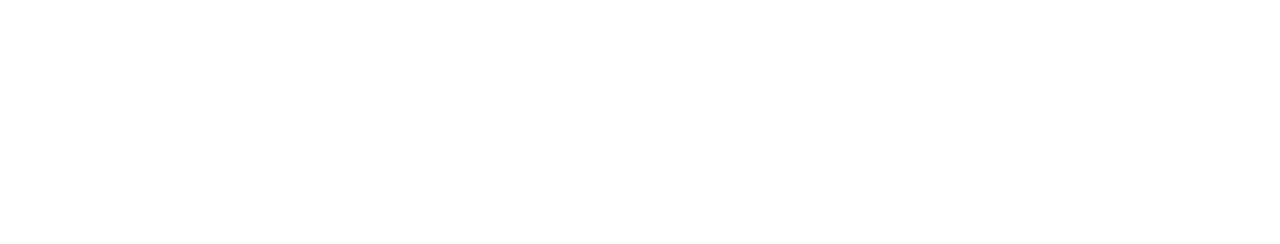
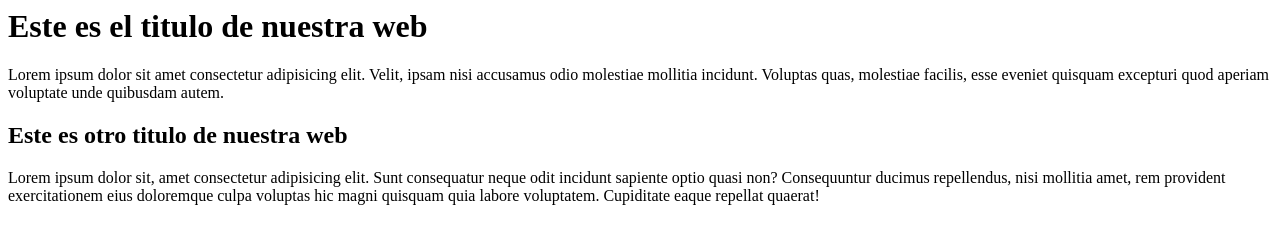
Before and after one commit to KhalaRKS/practicagit, a plain HTML site: page index.html in a window 1280 px wide. Drawn offline with Linux system fonts and the light colour scheme.

Commit message:
Agregamos contenido en index.html

```diff
--- a/index.html
+++ b/index.html
@@ -3,6 +3,20 @@
 
 </head>
 <body>
+    <h1>Este es el titulo de nuestra web</h1>
+    <p>
+         Lorem ipsum dolor sit amet consectetur adipisicing elit. Velit, ipsam nisi accusamus odio molestiae mollitia
+         incidunt. Voluptas quas, molestiae facilis, esse eveniet
+         quisquam excepturi quod aperiam voluptate unde quibusdam autem.
+    </p>
 
+    <h2>
+        Este es otro titulo de nuestra web
+    </h2>
+    <p>
+        Lorem ipsum dolor sit, amet consectetur adipisicing elit. Sunt consequatur neque
+         odit incidunt sapiente optio quasi non? Consequuntur ducimus repellendus, nisi mollitia amet, rem provident exercitationem
+        eius doloremque culpa voluptas hic magni quisquam quia labore voluptatem. Cupiditate eaque repellat quaerat!
+    </p>
 </body>
 </html>
```
